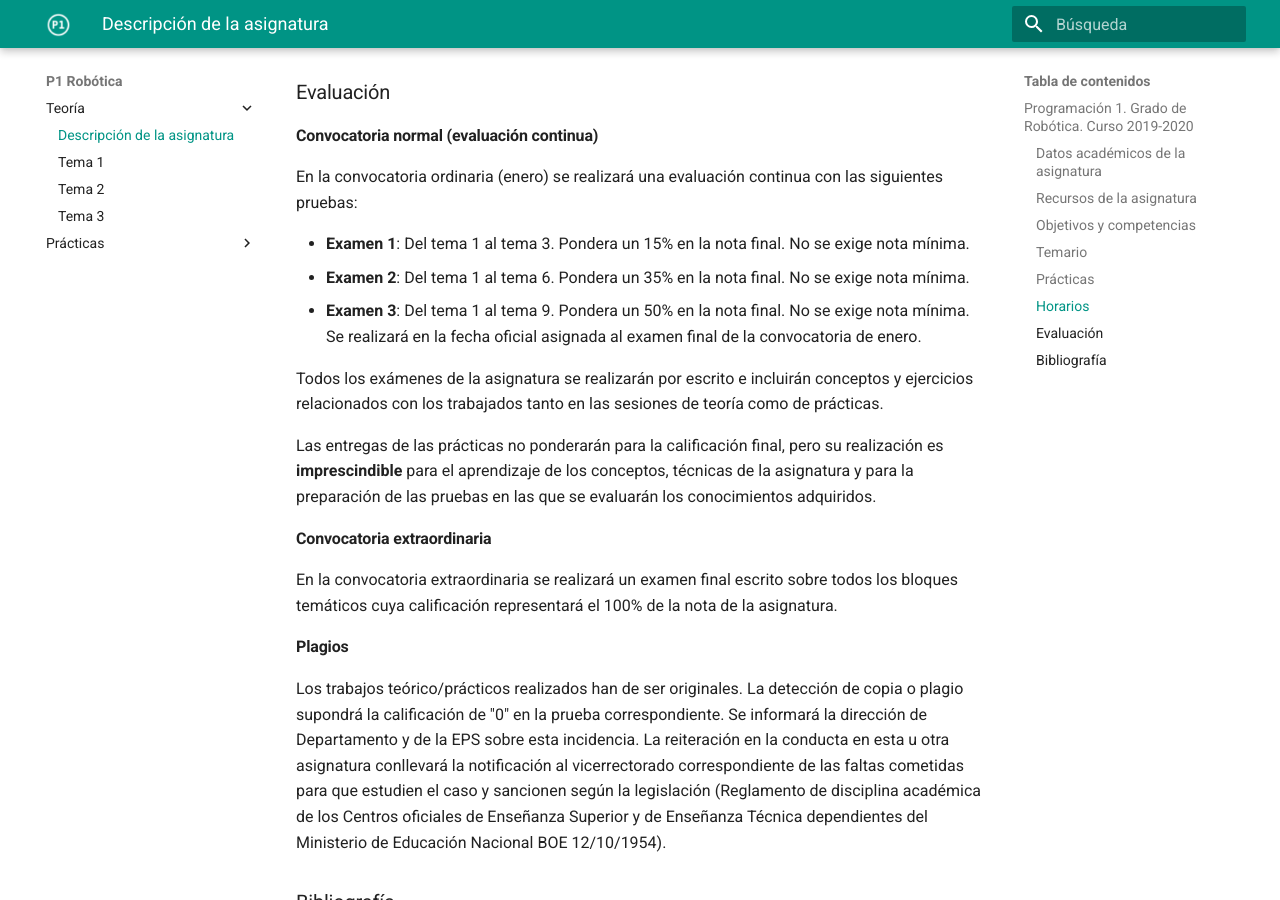
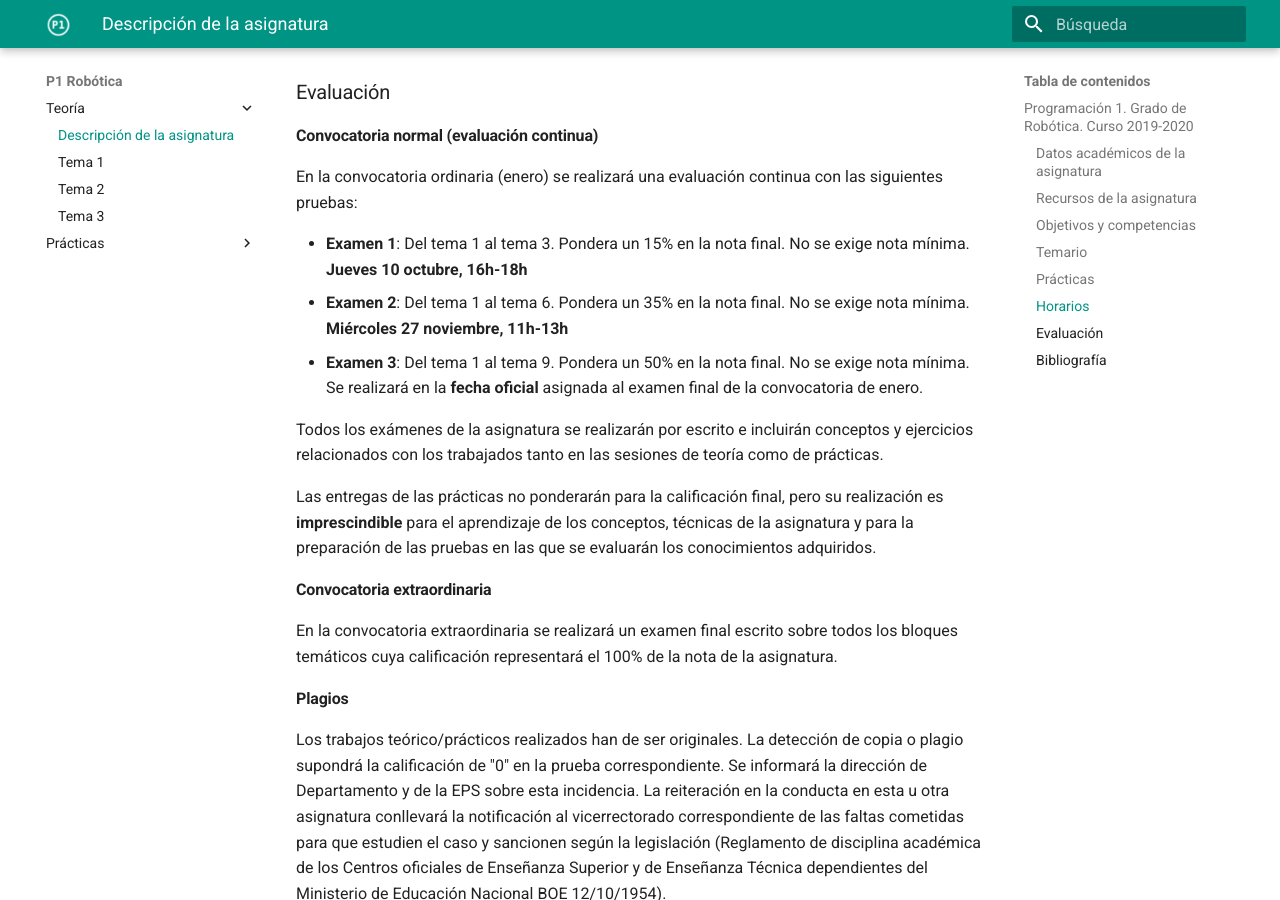
Before and after one commit to cpomares/p1-robotica, an MkDocs documentation site: the page built from docs/Teoria/tema00-descripcion-asignatura/tema00-descripcion-asignatura.md, in a window 1280 px wide and 900 px high, scrolled down 2733 px. Built offline with MkDocs 1.6.1 and Material for MkDocs 9.7.7, drawn with Linux system fonts in a browser that asks for light colours.

```diff
--- a/docs/Teoria/tema00-descripcion-asignatura/tema00-descripcion-asignatura.md
+++ b/docs/Teoria/tema00-descripcion-asignatura/tema00-descripcion-asignatura.md
@@ -81,9 +81,9 @@ La distribución de grupos del curso 2019-20 es la siguiente:
 
 En la convocatoria ordinaria (enero) se realizará una evaluación continua con las siguientes pruebas:
 
-* **Examen 1**: Del tema 1 al tema 3. Pondera un 15% en la nota final. No se exige nota mínima.
-* **Examen 2**: Del tema 1 al tema 6. Pondera un 35% en la nota final. No se exige nota mínima.
-* **Examen 3**: Del tema 1 al tema 9. Pondera un 50% en la nota final. No se exige nota mínima. Se realizará en la fecha oficial asignada al examen final de la convocatoria de enero.
+* **Examen 1**: Del tema 1 al tema 3. Pondera un 15% en la nota final. No se exige nota mínima. **Jueves 10 octubre, 16h-18h**
+* **Examen 2**: Del tema 1 al tema 6. Pondera un 35% en la nota final. No se exige nota mínima.  **Miércoles 27 noviembre, 11h-13h**
+* **Examen 3**: Del tema 1 al tema 9. Pondera un 50% en la nota final. No se exige nota mínima. Se realizará en la **fecha oficial** asignada al examen final de la convocatoria de enero.
 
 Todos los exámenes de la asignatura se realizarán por escrito e incluirán conceptos y ejercicios relacionados con los trabajados tanto en las sesiones de teoría como de prácticas.
 
```
